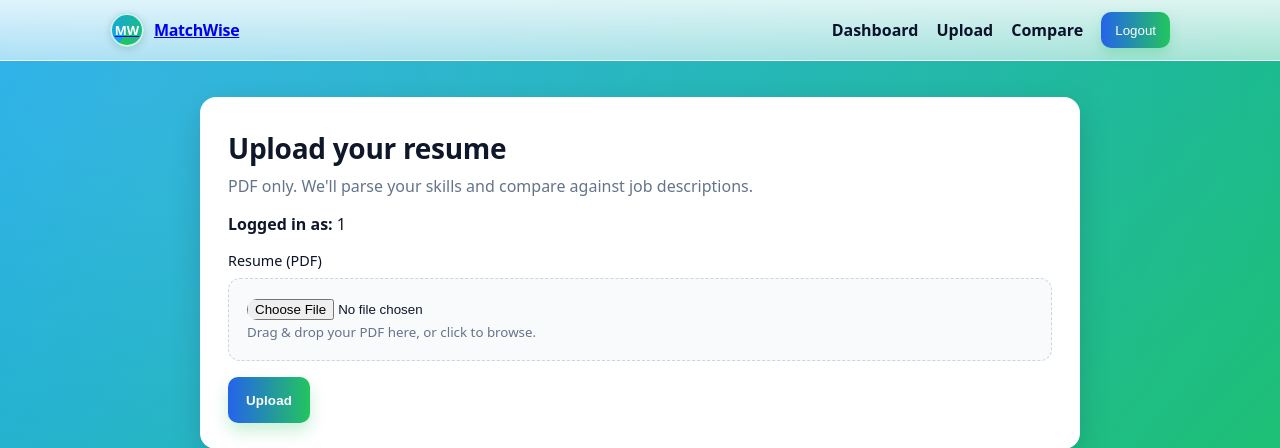
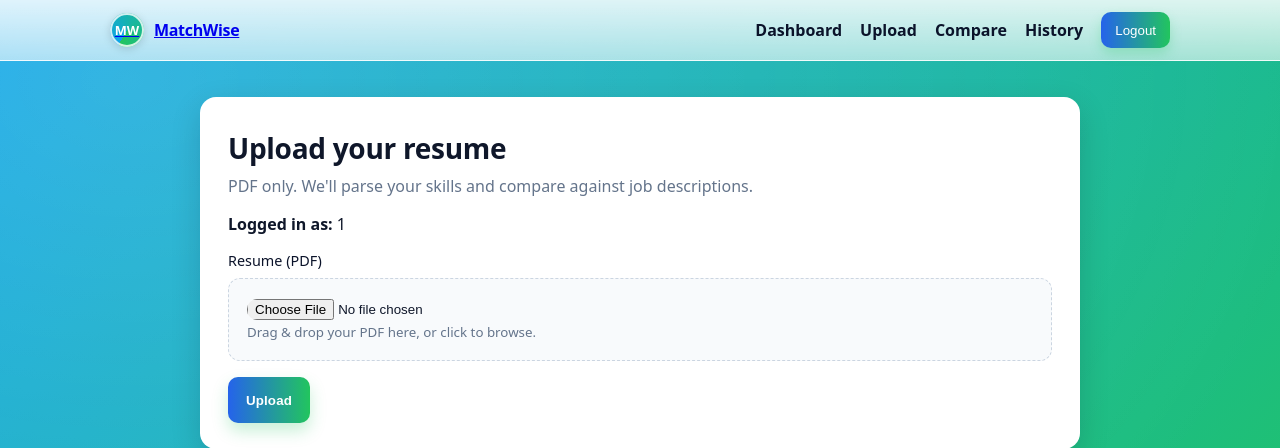
Before and after one commit to emiliell/MatchWise, a Flask app: page /upload in a window 1280 px wide. Shown: the top 448 px of the page. Run offline with Flask 3, Linux system fonts and the light colour scheme; the visitor is signed in with stand-in values (Sample User, id 1); some libraries are stand-ins or nearby versions.

Commit message:
Update upload.html navbar

```diff
--- a/templates/upload.html
+++ b/templates/upload.html
@@ -107,6 +107,7 @@
         <a class="nav-a" href="{{ url_for('dashboard') }}">Dashboard</a>
         <a class="nav-a" href="{{ url_for('upload') }}">Upload</a>
         <a class="nav-a" href="{{ url_for('candidate_compare') }}">Compare</a>
+        <a class="nav-a" href="{{ url_for('candidate_history') }}">History</a>
         <form method="POST" action="{{ url_for('logout') }}" style="display:inline; margin:0">
           <input type="hidden" name="csrf_token" value="{{ csrf_token() }}">
           <button class="nav-cta" type="submit">Logout</button>
```
